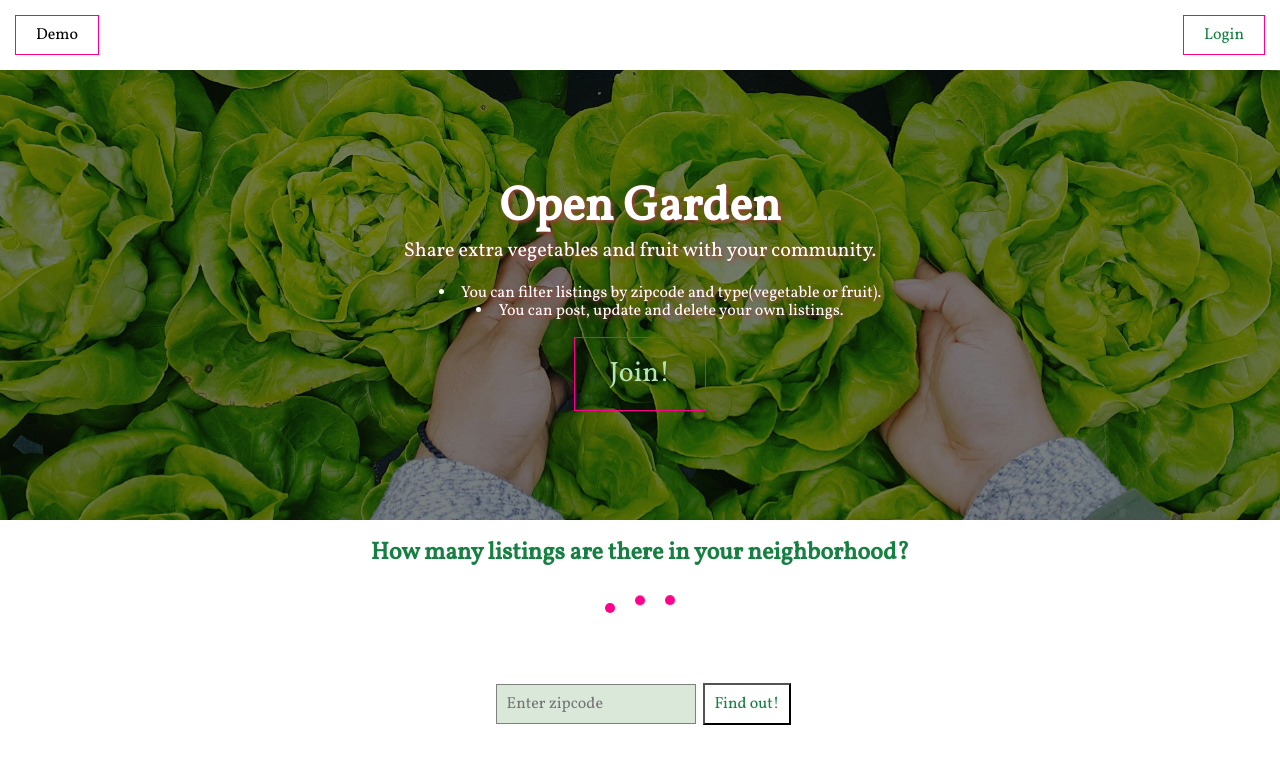
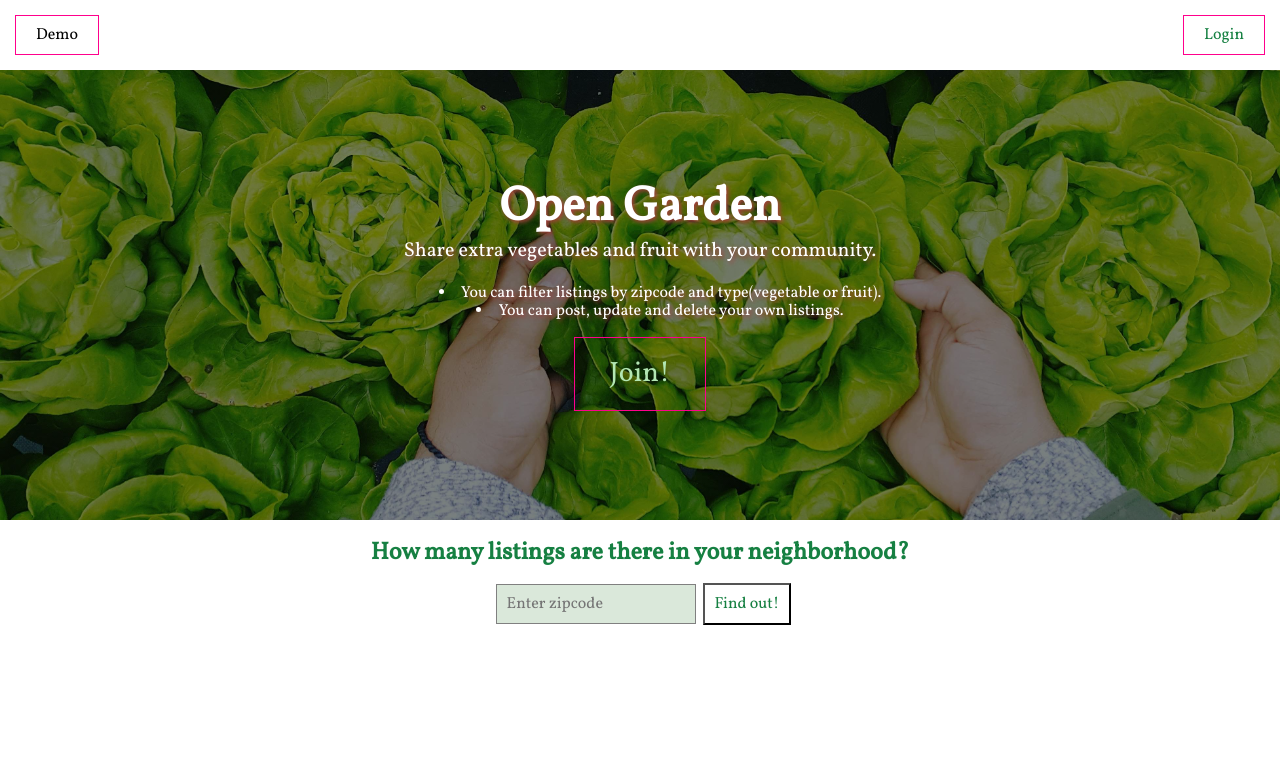
Before and after one commit to Mengqi89/open-garden-client, a React (Create React App) app: page / in a window 1280 px wide. Shown: the top 764 px of the page. Built offline with nearby package versions, Linux system fonts and the light colour scheme.

Commit message:
add functional loader

```diff
--- a/src/components/LandingPage/LandingPage.js
+++ b/src/components/LandingPage/LandingPage.js
@@ -9,16 +9,21 @@ import './LandingPage.css'
 class LandingPage extends Component {
     state = {
         zip: null,
-        sum: null
+        sum: null,
+        loader: false
     }
 
     handleSum = event => {
         event.preventDefault()
+        this.setState({ loader: true })
         const zip = this.state.zip
         ListApiService.getList()
             .then(list => list.filter(listing => listing.zip === zip))
             .then(filteredList => filteredList.length)
-            .then(sum => this.setState({ sum }))
+            .then(sum => this.setState({
+                sum,
+                loader: false
+            }))
 
     }
     handleChange = event => {
@@ -35,6 +40,16 @@ class LandingPage extends Component {
         } else {
             return `There are ${this.state.sum} listings.`
         }
+    }
+
+    printLoader = () => {
+        return <div>
+            <div className='loader'>
+                <span></span>
+                <span></span>
+                <span></span>
+            </div>
+        </div>
     }
 
     handleDemoLoginSuccess(username) {
@@ -81,13 +96,7 @@ class LandingPage extends Component {
 
                 <div className='App_preview'>
                     <h2>How many listings are there in your neighborhood?</h2>
-                    <div>
-                        <div className='loader'>
-                            <span></span>
-                            <span></span>
-                            <span></span>
-                        </div>
-                    </div>
+                    {this.state.loader !== false && this.printLoader()}
                     <span className='sum'>
                         {this.state.sum !== null && this.printMessage()}
                     </span>
```
